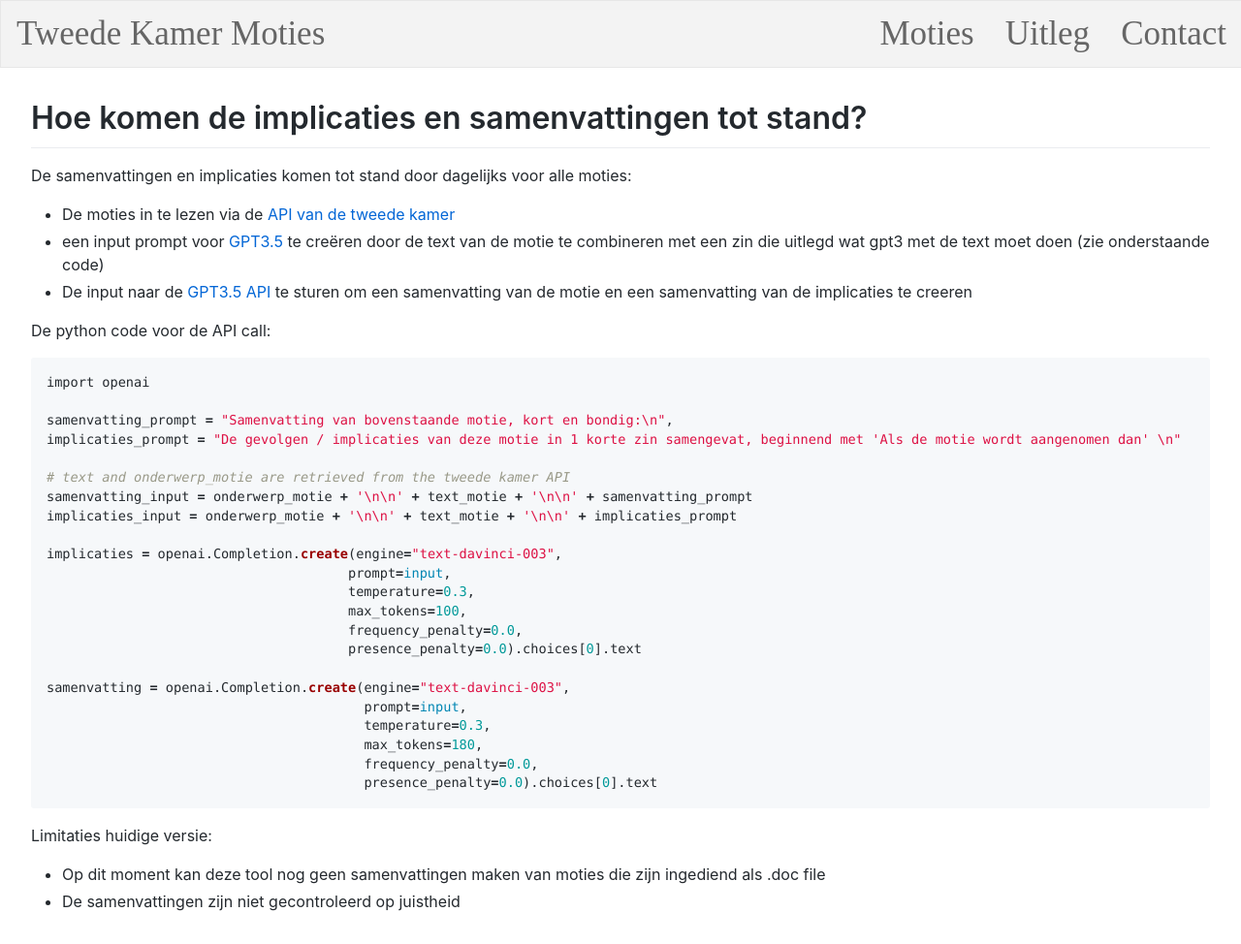
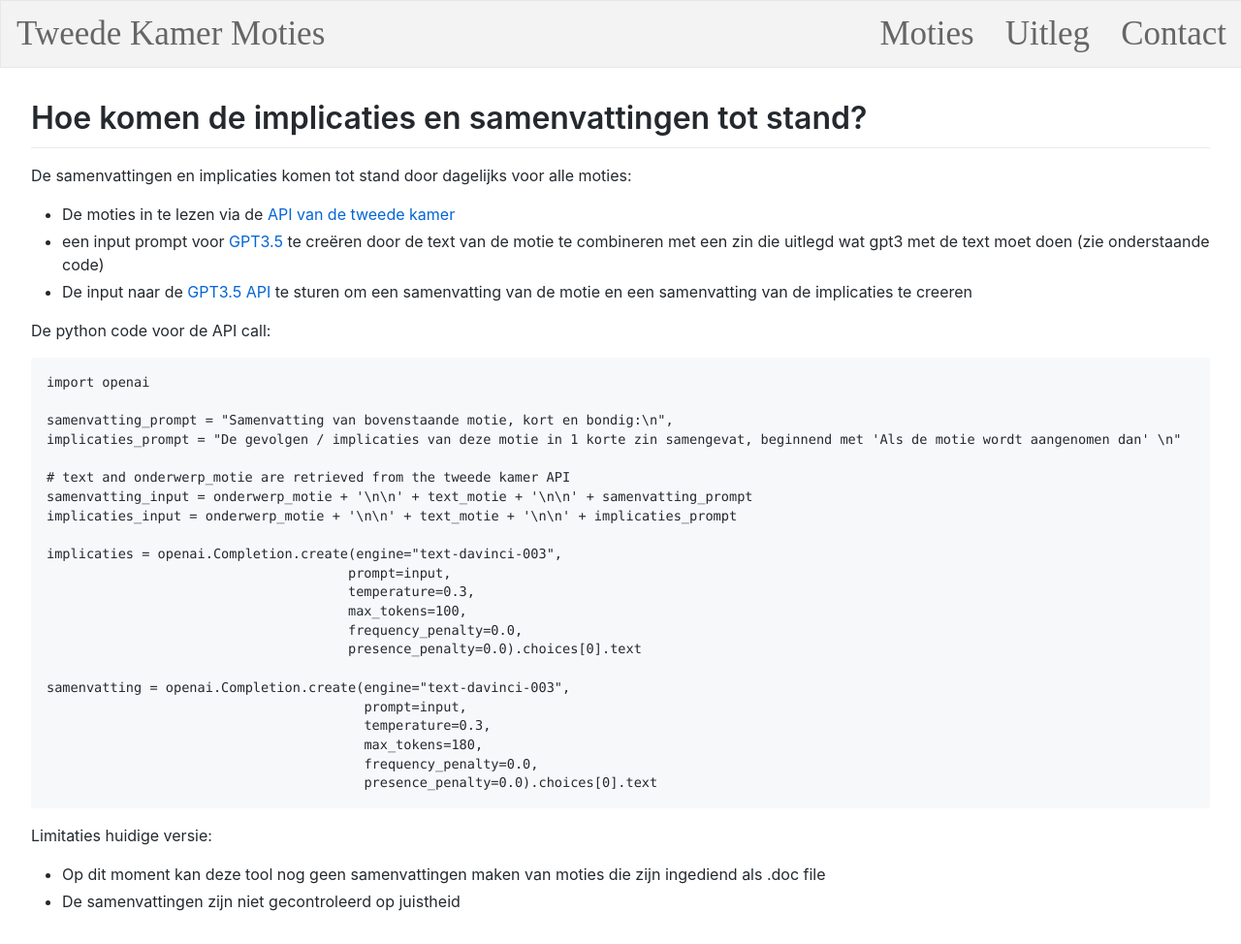
Before and after one commit to DavidZomerdijk/moties-toegelicht, a Jekyll site: the page built from uitleg.md, in a window 1280 px wide. Shown: the whole page at 97% size. Built offline with Jekyll 4.4.1, drawn with Linux system fonts in a browser that asks for light colours; our own code applies the rules of GitHub Pages for plain Markdown files.

```diff
--- a/assets/css/style.css
+++ b/assets/css/style.css
@@ -1048,63 +1048,63 @@ body {
 /* Syntax highlighting styles */
 /* ----------------------------------------------------------*/
 
-.highlight  { background: #ffffff; }
-.highlight .c { color: #999988; font-style: italic } /* Comment */
-.highlight .err { color: #a61717; background-color: #e3d2d2 } /* Error */
-.highlight .k { font-weight: bold } /* Keyword */
-.highlight .o { font-weight: bold } /* Operator */
-.highlight .cm { color: #999988; font-style: italic } /* Comment.Multiline */
-.highlight .cp { color: #999999; font-weight: bold } /* Comment.Preproc */
-.highlight .c1 { color: #999988; font-style: italic } /* Comment.Single */
-.highlight .cs { color: #999999; font-weight: bold; font-style: italic } /* Comment.Special */
-.highlight .gd { color: #000000; background-color: #ffdddd } /* Generic.Deleted */
-.highlight .gd .x { color: #000000; background-color: #ffaaaa } /* Generic.Deleted.Specific */
-.highlight .ge { font-style: italic } /* Generic.Emph */
-.highlight .gr { color: #aa0000 } /* Generic.Error */
-.highlight .gh { color: #999999 } /* Generic.Heading */
-.highlight .gi { color: #000000; background-color: #ddffdd } /* Generic.Inserted */
-.highlight .gi .x { color: #000000; background-color: #aaffaa } /* Generic.Inserted.Specific */
-.highlight .go { color: #888888 } /* Generic.Output */
-.highlight .gp { color: #555555 } /* Generic.Prompt */
-.highlight .gs { font-weight: bold } /* Generic.Strong */
-.highlight .gu { color: #aaaaaa } /* Generic.Subheading */
-.highlight .gt { color: #aa0000 } /* Generic.Traceback */
-.highlight .kc { font-weight: bold } /* Keyword.Constant */
-.highlight .kd { font-weight: bold } /* Keyword.Declaration */
-.highlight .kp { font-weight: bold } /* Keyword.Pseudo */
-.highlight .kr { font-weight: bold } /* Keyword.Reserved */
-.highlight .kt { color: #445588; font-weight: bold } /* Keyword.Type */
-.highlight .m { color: #009999 } /* Literal.Number */
-.highlight .s { color: #d14 } /* Literal.String */
-.highlight .na { color: #008080 } /* Name.Attribute */
-.highlight .nb { color: #0086B3 } /* Name.Builtin */
-.highlight .nc { color: #445588; font-weight: bold } /* Name.Class */
-.highlight .no { color: #008080 } /* Name.Constant */
-.highlight .ni { color: #800080 } /* Name.Entity */
-.highlight .ne { color: #990000; font-weight: bold } /* Name.Exception */
-.highlight .nf { color: #990000; font-weight: bold } /* Name.Function */
-.highlight .nn { color: #555555 } /* Name.Namespace */
-.highlight .nt { color: #000080 } /* Name.Tag */
-.highlight .nv { color: #008080 } /* Name.Variable */
-.highlight .ow { font-weight: bold } /* Operator.Word */
-.highlight .w { color: #bbbbbb } /* Text.Whitespace */
-.highlight .mf { color: #009999 } /* Literal.Number.Float */
-.highlight .mh { color: #009999 } /* Literal.Number.Hex */
-.highlight .mi { color: #009999 } /* Literal.Number.Integer */
-.highlight .mo { color: #009999 } /* Literal.Number.Oct */
-.highlight .sb { color: #d14 } /* Literal.String.Backtick */
-.highlight .sc { color: #d14 } /* Literal.String.Char */
-.highlight .sd { color: #d14 } /* Literal.String.Doc */
-.highlight .s2 { color: #d14 } /* Literal.String.Double */
-.highlight .se { color: #d14 } /* Literal.String.Escape */
-.highlight .sh { color: #d14 } /* Literal.String.Heredoc */
-.highlight .si { color: #d14 } /* Literal.String.Interpol */
-.highlight .sx { color: #d14 } /* Literal.String.Other */
-.highlight .sr { color: #009926 } /* Literal.String.Regex */
-.highlight .s1 { color: #d14 } /* Literal.String.Single */
-.highlight .ss { color: #990073 } /* Literal.String.Symbol */
-.highlight .bp { color: #999999 } /* Name.Builtin.Pseudo */
-.highlight .vc { color: #008080 } /* Name.Variable.Class */
-.highlight .vg { color: #008080 } /* Name.Variable.Global */
-.highlight .vi { color: #008080 } /* Name.Variable.Instance */
-.highlight .il { color: #009999 } /* Literal.Number.Integer.Long */
+/*.highlight  { background: #ffffff; }*/
+/*.highlight .c { color: #999988; font-style: italic } !* Comment *!*/
+/*.highlight .err { color: #a61717; background-color: #e3d2d2 } !* Error *!*/
+/*.highlight .k { font-weight: bold } !* Keyword *!*/
+/*.highlight .o { font-weight: bold } !* Operator *!*/
+/*.highlight .cm { color: #999988; font-style: italic } !* Comment.Multiline *!*/
+/*.highlight .cp { color: #999999; font-weight: bold } !* Comment.Preproc *!*/
+/*.highlight .c1 { color: #999988; font-style: italic } !* Comment.Single *!*/
+/*.highlight .cs { color: #999999; font-weight: bold; font-style: italic } !* Comment.Special *!*/
+/*.highlight .gd { color: #000000; background-color: #ffdddd } !* Generic.Deleted *!*/
+/*.highlight .gd .x { color: #000000; background-color: #ffaaaa } !* Generic.Deleted.Specific *!*/
+/*.highlight .ge { font-style: italic } !* Generic.Emph *!*/
+/*.highlight .gr { color: #aa0000 } !* Generic.Error *!*/
+/*.highlight .gh { color: #999999 } !* Generic.Heading *!*/
+/*.highlight .gi { color: #000000; background-color: #ddffdd } !* Generic.Inserted *!*/
+/*.highlight .gi .x { color: #000000; background-color: #aaffaa } !* Generic.Inserted.Specific *!*/
+/*.highlight .go { color: #888888 } !* Generic.Output *!*/
+/*.highlight .gp { color: #555555 } !* Generic.Prompt *!*/
+/*.highlight .gs { font-weight: bold } !* Generic.Strong *!*/
+/*.highlight .gu { color: #aaaaaa } !* Generic.Subheading *!*/
+/*.highlight .gt { color: #aa0000 } !* Generic.Traceback *!*/
+/*.highlight .kc { font-weight: bold } !* Keyword.Constant *!*/
+/*.highlight .kd { font-weight: bold } !* Keyword.Declaration *!*/
+/*.highlight .kp { font-weight: bold } !* Keyword.Pseudo *!*/
+/*.highlight .kr { font-weight: bold } !* Keyword.Reserved *!*/
+/*.highlight .kt { color: #445588; font-weight: bold } !* Keyword.Type *!*/
+/*.highlight .m { color: #009999 } !* Literal.Number *!*/
+/*.highlight .s { color: #d14 } !* Literal.String *!*/
+/*.highlight .na { color: #008080 } !* Name.Attribute *!*/
+/*.highlight .nb { color: #0086B3 } !* Name.Builtin *!*/
+/*.highlight .nc { color: #445588; font-weight: bold } !* Name.Class *!*/
+/*.highlight .no { color: #008080 } !* Name.Constant *!*/
+/*.highlight .ni { color: #800080 } !* Name.Entity *!*/
+/*.highlight .ne { color: #990000; font-weight: bold } !* Name.Exception *!*/
+/*.highlight .nf { color: #990000; font-weight: bold } !* Name.Function *!*/
+/*.highlight .nn { color: #555555 } !* Name.Namespace *!*/
+/*.highlight .nt { color: #000080 } !* Name.Tag *!*/
+/*.highlight .nv { color: #008080 } !* Name.Variable *!*/
+/*.highlight .ow { font-weight: bold } !* Operator.Word *!*/
+/*.highlight .w { color: #bbbbbb } !* Text.Whitespace *!*/
+/*.highlight .mf { color: #009999 } !* Literal.Number.Float *!*/
+/*.highlight .mh { color: #009999 } !* Literal.Number.Hex *!*/
+/*.highlight .mi { color: #009999 } !* Literal.Number.Integer *!*/
+/*.highlight .mo { color: #009999 } !* Literal.Number.Oct *!*/
+/*.highlight .sb { color: #d14 } !* Literal.String.Backtick *!*/
+/*.highlight .sc { color: #d14 } !* Literal.String.Char *!*/
+/*.highlight .sd { color: #d14 } !* Literal.String.Doc *!*/
+/*.highlight .s2 { color: #d14 } !* Literal.String.Double *!*/
+/*.highlight .se { color: #d14 } !* Literal.String.Escape *!*/
+/*.highlight .sh { color: #d14 } !* Literal.String.Heredoc *!*/
+/*.highlight .si { color: #d14 } !* Literal.String.Interpol *!*/
+/*.highlight .sx { color: #d14 } !* Literal.String.Other *!*/
+/*.highlight .sr { color: #009926 } !* Literal.String.Regex *!*/
+/*.highlight .s1 { color: #d14 } !* Literal.String.Single *!*/
+/*.highlight .ss { color: #990073 } !* Literal.String.Symbol *!*/
+/*.highlight .bp { color: #999999 } !* Name.Builtin.Pseudo *!*/
+/*.highlight .vc { color: #008080 } !* Name.Variable.Class *!*/
+/*.highlight .vg { color: #008080 } !* Name.Variable.Global *!*/
+/*.highlight .vi { color: #008080 } !* Name.Variable.Instance *!*/
+/*.highlight .il { color: #009999 } !* Literal.Number.Integer.Long *!*/
```
